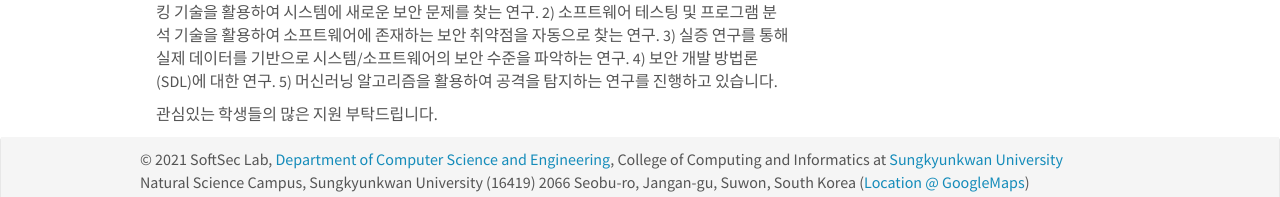
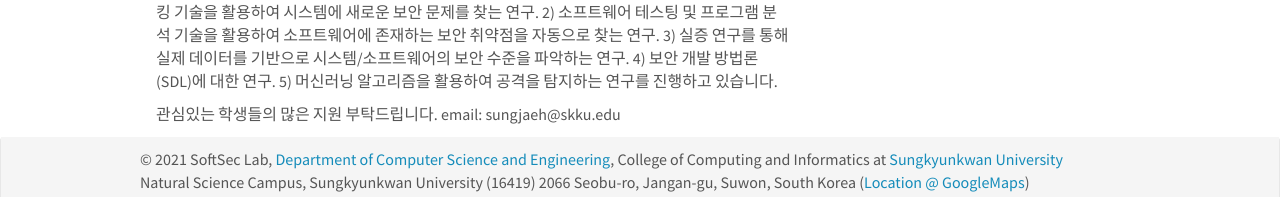
Before and after one commit to softsec-lab/softsec-lab.github.io, a Jekyll site: the page built from _pages/home.md, in a window 1280 px wide and 1316 px high. Shown: the part 1119-1316 px from the top of the window. Built offline with Jekyll 4.4.1, drawn with Linux system fonts in a browser that asks for light colours; nearby versions of some CDN libraries.

Commit message:
Update home.md

```diff
--- a/_pages/home.md
+++ b/_pages/home.md
@@ -73,6 +73,7 @@ We are actively recruiting motivated graduate/undergraduate students and postdoc
 자동차, 안드로이드, 블록체인, 클라우드와 같은 4차산업 시대에 핵심이라고 볼 수 있는 시스템에서 새로운 보안 문제를 찾고 해결하는 연구를 진행하고 있습니다. 구체적으로, 저희 연구실에서는 1) 해킹 기술을 활용하여 시스템에 새로운 보안 문제를 찾는 연구.  2) 소프트웨어 테스팅 및 프로그램 분석 기술을 활용하여 소프트웨어에 존재하는 보안 취약점을 자동으로 찾는 연구. 3) 실증 연구를 통해 실제 데이터를 기반으로 시스템/소프트웨어의 보안 수준을 파악하는 연구. 4) 보안 개발 방법론 (SDL)에 대한 연구. 5) 머신러닝 알고리즘을 활용하여 공격을 탐지하는 연구를 진행하고 있습니다.
 
 관심있는 학생들의 많은 지원 부탁드립니다.
+email: sungjaeh@skku.edu
 
 <!--
 <figure class="fourth">
```
